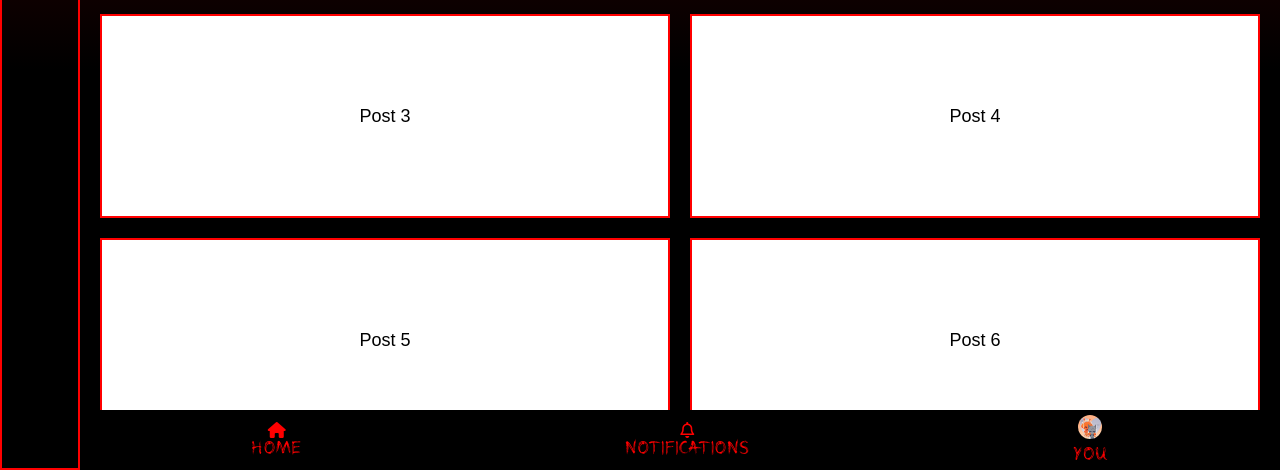
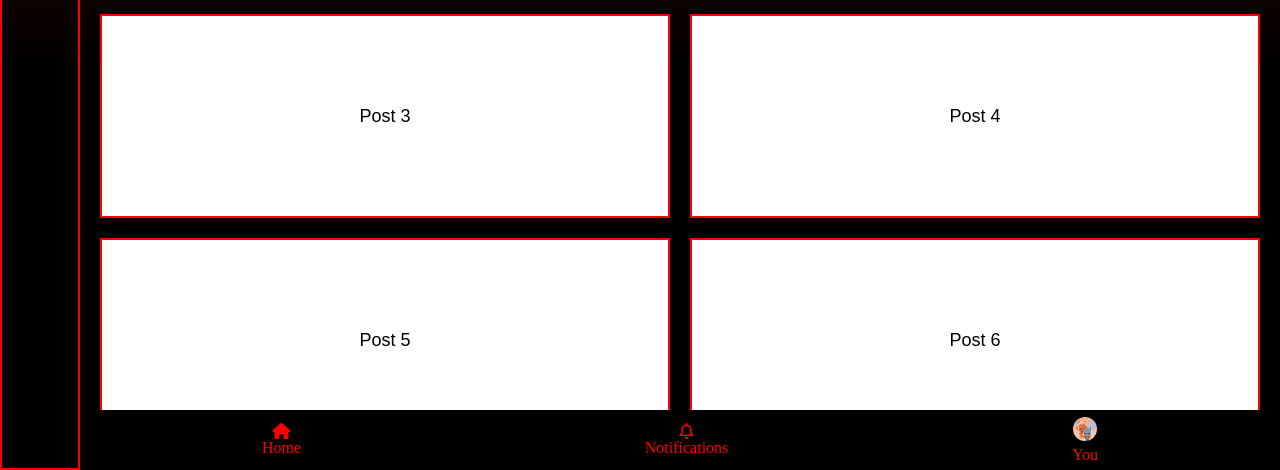
Before and after one commit to shadowman-multiapp/shadowman, a plain HTML site: page index.html in a window 1280 px wide. Shown: the part 330-800 px from the top of the page. Drawn offline with Linux system fonts and the light colour scheme.

Commit message:
Update style.css

```diff
--- a/style.css
+++ b/style.css
@@ -1,12 +1,3 @@
-@font-face {
-    font-family: 'paint';
-    src: url('paint.woff2') format('woff2'),
-         url('paint.woff') format('woff');
-    font-weight: 500;
-    font-style: normal;
-    font-display: swap;
-}
-
 @font-face {
     font-family: 'Shadowman Letters';
     src: url('Shadowman_letters-Regular.woff2') format('woff2'),
```
